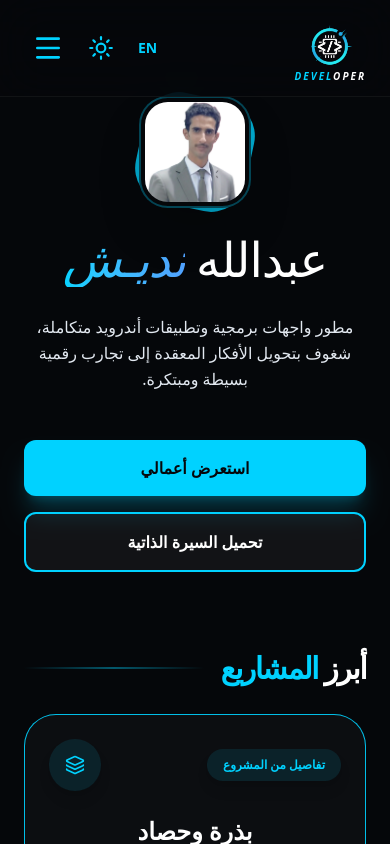
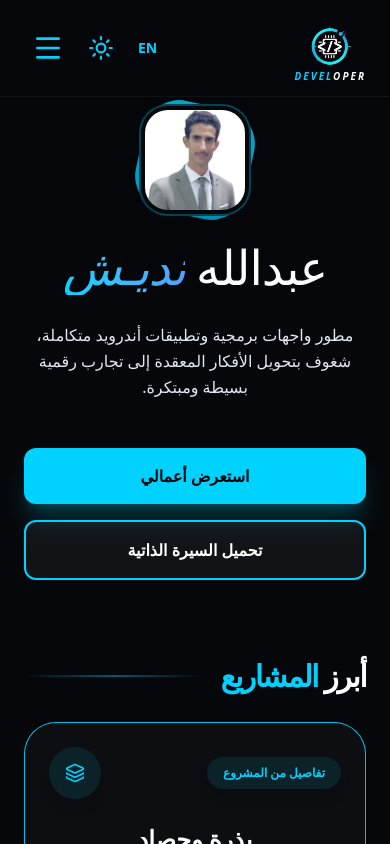
Before and after one commit to AN2024S/an-portfolio, a React (Vite) app: page / in a window 390 px wide. Shown: the top 844 px of the page. Built offline with nearby package versions, Linux system fonts and the light colour scheme; a web font is replaced by a local one.

Commit message:
Fix: mobile responsiveness for hero section

```diff
--- a/src/components/home/Hero.jsx
+++ b/src/components/home/Hero.jsx
@@ -4,7 +4,7 @@ import { motion } from 'framer-motion';
 const Hero = ({ darkMode, t, lang }) => {
   return (
     // تقليل pt-40 إلى pt-24 في الجوال و pb-32 إلى pb-16 لرفع المحتوى
-    <section id="home" className="relative pt-24 pb-16 md:pt-40 md:pb-32 px-6 max-w-7xl mx-auto text-center">
+    <section id="home" className="relative pt-26 pb-16 md:pt-40 md:pb-32 px-6 max-w-7xl mx-auto text-center">
       {/* الخلفية المضيئة - تصغير حجمها في الجوال */}
       <div className="absolute top-10 md:top-20 left-1/2 -translate-x-1/2 -z-10 w-full max-w-[300px] md:max-w-[600px] h-[300px] md:h-[400px] bg-accent/10 rounded-full blur-[80px] md:blur-[120px]"></div>
 
```
